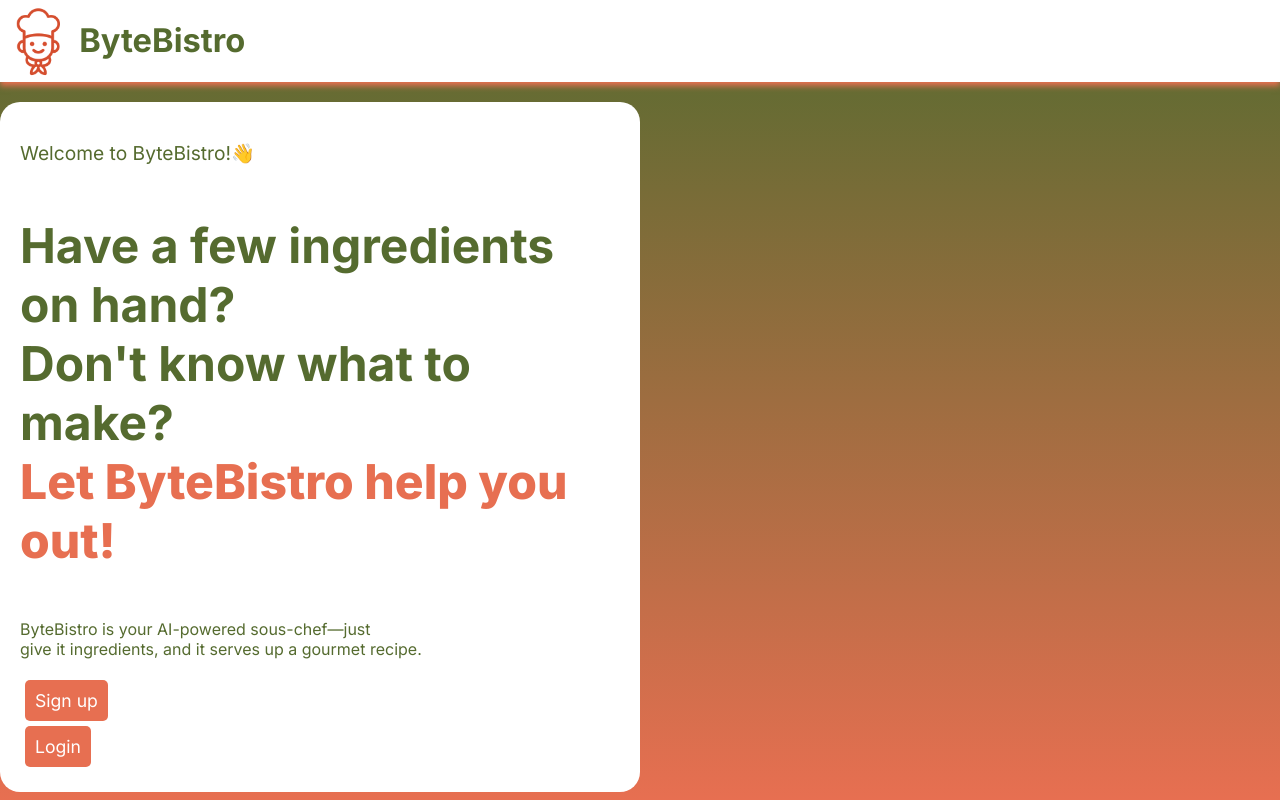
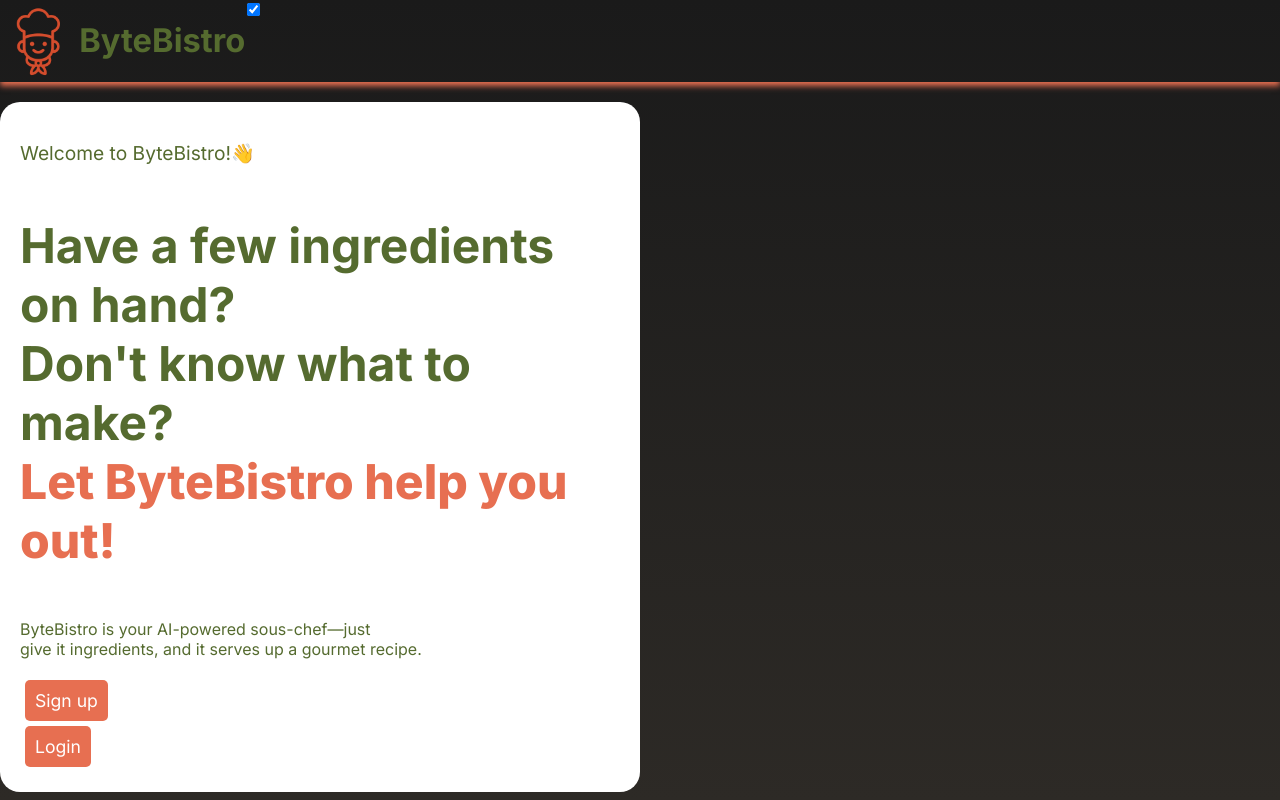
Before and after one commit to zaidhanif1/ByteBistro, a React (Vite) app: page / in a window 1280 px wide. Shown: the top 800 px of the page. Built offline with nearby package versions, Linux system fonts and the light colour scheme.

Commit message:
UX [skip netlify]

```diff
--- a/package.json
+++ b/package.json
@@ -32,7 +32,8 @@
     "react-markdown": "^10.1.0",
     "react-router-dom": "^7.6.2",
     "react-toastify": "^11.0.5",
-    "semver": "^7.7.2"
+    "semver": "^7.7.2",
+    "use-local-storage": "^3.0.0"
   },
   "devDependencies": {
     "@eslint/js": "^9.25.0",
--- a/src/App.jsx
+++ b/src/App.jsx
@@ -1,4 +1,4 @@
-import React from 'react';
+import React, { useEffect, useState } from 'react';
 import {Routes, Route} from 'react-router-dom'
 import './App.css';
 import Header from "./components/Header/Header";
@@ -9,9 +9,27 @@ import Login from './components/Login/Login'
 
 export default function App()
 {
+  const [isDark, setIsDark] = useState(() => {
+    const saved = localStorage.getItem('isDark');
+    return saved ? JSON.parse(saved) : true;
+  });
+
+  useEffect(() => {
+    localStorage.setItem('isDark', JSON.stringify(isDark));
+    document.documentElement.setAttribute('data-theme', isDark ? 'dark' : 'light');
+  }, [isDark]);
+
+  const toggleTheme = () =>{
+    setIsDark(!isDark);
+  }
+
   return(
     <div>
-      <Header/>
+      <Header
+      toggleTheme = {toggleTheme}
+      isChecked={isDark}
+      />
+
       <Routes>
         <Route path='/' element = {<Welcome/>}></Route>
         <Route path='/main' element={<Main />} />
--- a/src/components/Header/Header.css
+++ b/src/components/Header/Header.css
@@ -1,18 +1,21 @@
 .header
 {
     display: flex;
-
     font-weight: 400;
     font-size: 1rem;
     box-shadow: 0 4px 6px #E76F51;
     margin-bottom: 20px;
     width: 100%;
-    color: #556B2F ;
-    background-color: #ffffff ;
+    color: var(--color);
+    background-color: var(--background-color);
+
 }
 .logo-header-div
 {
     display: flex;
+}
+.logo-header-div h1
+{
 }
 .logo-link
 {
--- a/src/components/Header/Header.jsx
+++ b/src/components/Header/Header.jsx
@@ -2,11 +2,11 @@ import chef from "../../assets/ByteBistro.png"
 import './Header.css'
 import { Link } from 'react-router-dom'
 
-export default function Header()
+export default function Header({toggleTheme, isChecked})
 {
     const currentUrl = window.location.href;
     console.log(currentUrl)
-        // if (currentUrl.split(''))
+
 
 
     return(
@@ -16,7 +16,19 @@ export default function Header()
         <img src={chef} className = "bytebistro-logo"alt="AI Robot Image" />
         <h1>ByteBistro</h1>
         </div>
+
     </Link>
+    <div className="toggle-container">
+            <input
+            type="checkbox"
+            id="check"
+            className="toggle"
+            onChange={toggleTheme}
+            checked = {isChecked}
+            />
+
+
+            </div>
 
     </header>
     )
--- a/src/index.css
+++ b/src/index.css
@@ -1,25 +1,58 @@
 body, html
 {
     font-family: Inter, sans-serif;
-    background: linear-gradient(to bottom, #556B2F, #E76F51);
+    background: var(--background-color);
     background-size: cover;
     background-repeat: no-repeat;
     background-attachment: fixed;
-    color: #556B2F;
+    color: var(--color);
     margin: 0;
     min-height: 10vh;
     width: 100%;
+    -webkit-font-smoothing: antialiased;
+    -moz-osx-font-smoothing: grayscale;
 }
 
+
+:root
+{
+    background: white;
+    --background-color: linear-gradient(to bottom, #556B2F, #E76F51);
+    --color: #556B2F;
+    --toggle-bg: white;
+    --toggle-fg: whitesmoke;
+
+}
+[data-theme='dark']
+{
+    --background-color: linear-gradient(to bottom, #1A1A1A, #2D2A26);
+    --color: #556B2f;
+    --secondary-text-color: #4a5568;
+    --accent-color: #E76F51;
+    --primary-color: #556B2F;
+    --text-shadow: 2px 2px 4px rgba(0, 0, 0, 0.1);
+}
 #root {
     min-height: 150vh;
     width: 100%;
+}
+.Toastify__toast {
+  font-family: Inter, sans-serif;
+  font-size: .85rem;
+}
+.Toastify__toast--success {
+  background: linear-gradient(#556B2F, #E76F51)
+}
+.Toastify__toast--error {
+  background: linear-gradient(#556B2F, #E76F51);
 }
 
 @keyframes fadeIn {
     from
     {
         opacity: 0;
+        transform: translateY(70px);
+
     }
     to
     {
@@ -37,16 +70,9 @@ body, html
         transform: translateY(0);
     }
 }
-.Toastify__toast {
-  font-family: Inter, sans-serif;
-  font-size: .85rem;
-}
-.Toastify__toast--success {
-  background: linear-gradient(#556B2F, #E76F51)
-}
-.Toastify__toast--error {
-  background: linear-gradient(#556B2F, #E76F51);
-}
+
+
+
 
 @media (max-width: 768px)
 {
```
Also changed, not shown: 1 other file (tests, documents, lock files or other folders).
